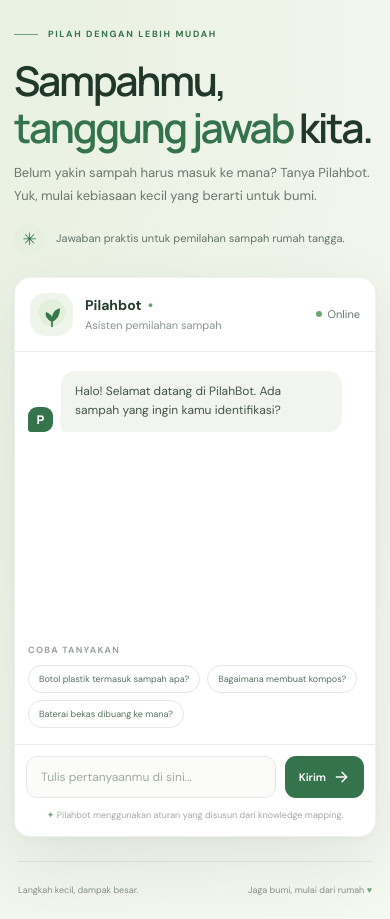
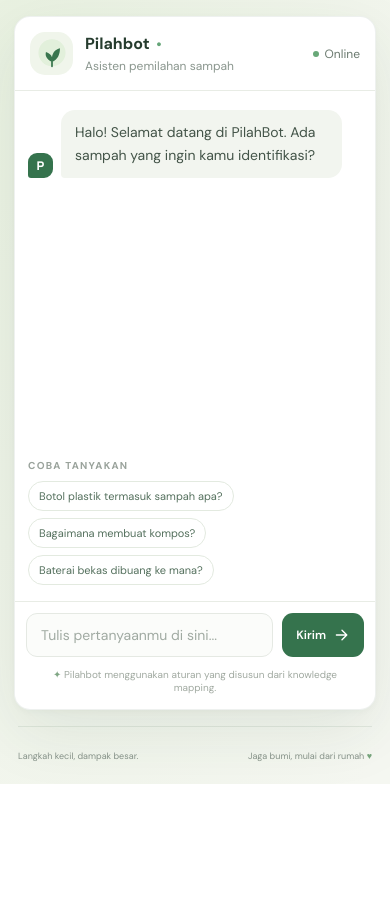
Before and after one commit to Fian-afk/pilahbot-flask, a Flask app: page / in a window 390 px wide. Shown: the part 66-985 px from the top of the page. After the commit the page ends 850 px from the top, so only its background shows below. Run offline with Flask 3, Linux system fonts and the light colour scheme.

Commit message:
fix: memperbaiki tampilan chat

```diff
--- a/pilahbot-chatbot-flask/static/css/style.css
+++ b/pilahbot-chatbot-flask/static/css/style.css
@@ -68,40 +68,14 @@ button { -webkit-tap-highlight-color: transparent; }
 .topbar-link:hover, .back-link:hover { color: var(--green-dark); text-decoration: underline; }
 
 .page {
-  width: min(1040px, calc(100% - 64px));
+  width: min(1120px, calc(100% - 64px));
   min-height: calc(100vh - 146px);
   margin: 0 auto;
-  padding: 46px 0 38px;
-  display: grid;
-  grid-template-columns: minmax(0, .92fr) minmax(420px, 1.08fr);
-  gap: clamp(35px, 6vw, 82px);
-  align-items: center;
+  padding: 26px 0;
 }
 
-.intro { position: relative; padding: 12px 0 26px; }
-.eyebrow { display: flex; align-items: center; gap: 10px; color: var(--green); font-size: 10px; font-weight: 700; letter-spacing: 1.7px; }
-.eyebrow-line { width: 24px; height: 1px; background: #70a17a; }
-
-h1 {
-  margin: 24px 0 19px;
-  color: #20372a;
-  font-family: "Manrope", sans-serif;
-  font-size: clamp(40px, 5vw, 61px);
-  font-weight: 600;
-  line-height: 1.14;
-  letter-spacing: -3.2px;
-}
-
-h1 span { color: var(--green); }
-.intro-copy { max-width: 390px; margin: 0; color: #69776d; font-size: 15px; line-height: 1.85; }
-.intro-note { display: flex; align-items: center; gap: 11px; max-width: 365px; margin-top: 31px; color: #637368; font-size: 12px; line-height: 1.6; }
-.note-icon { display: grid; width: 31px; height: 31px; flex: 0 0 31px; place-items: center; border-radius: 50%; color: var(--green); background: #e6efe0; font-size: 17px; }
-.leaf-art { position: absolute; z-index: -1; width: 54px; height: 24px; border-radius: 100% 0 100% 0; background: #dce9d5; opacity: .8; transform: rotate(-37deg); }
-.leaf-art-one { right: 3%; bottom: 1%; }
-.leaf-art-two { right: 0; bottom: 8%; width: 36px; height: 17px; transform: rotate(30deg); }
-
 .chat-card {
-  min-height: 590px;
+  min-height: calc(100vh - 198px);
   display: flex;
   flex-direction: column;
   overflow: hidden;
@@ -115,10 +89,10 @@ h1 span { color: var(--green); }
 .bot-avatar { width: 43px; height: 43px; display: grid; place-items: center; border-radius: 15px; background: #f0f5eb; }
 .bot-avatar svg { width: 42px; height: 42px; }
 .bot-details { flex: 1; }
-.bot-name { color: #263c2e; font-size: 14px; font-weight: 700; }
+.bot-name { color: #263c2e; font-size: 16px; font-weight: 700; }
 .verified { margin-left: 3px; color: #65a578; font-size: 9px; vertical-align: 2px; }
-.bot-caption { margin-top: 4px; color: #8a968e; font-size: 11px; }
-.online-label { display: flex; align-items: center; gap: 6px; color: #6a796e; font-size: 11px; }
+.bot-caption { margin-top: 4px; color: #8a968e; font-size: 12px; }
+.online-label { display: flex; align-items: center; gap: 6px; color: #6a796e; font-size: 12px; }
 .online-label span { width: 6px; height: 6px; }
 
 .messages { min-height: 0; flex: 1; display: flex; flex-direction: column; gap: 16px; overflow-y: auto; padding: 24px 20px 14px; scroll-behavior: smooth; }
@@ -127,26 +101,26 @@ h1 span { color: var(--green); }
 .message-user { align-self: flex-end; }
 .message-bot { align-self: flex-start; }
 .message-avatar { display: grid; width: 25px; height: 25px; flex: 0 0 25px; place-items: center; border-radius: 9px 9px 9px 3px; color: white; background: var(--green); font-family: "Manrope", sans-serif; font-size: 12px; font-weight: 800; }
-.message-bubble { padding: 11px 14px; border-radius: 14px; font-size: 12px; line-height: 1.65; white-space: pre-wrap; overflow-wrap: anywhere; }
+.message-bubble { padding: 11px 14px; border-radius: 14px; font-size: 14px; line-height: 1.65; white-space: pre-wrap; overflow-wrap: anywhere; }
 .message-bot .message-bubble { border-bottom-left-radius: 4px; color: #435448; background: #f2f5ef; }
 .message-user .message-bubble { border-bottom-right-radius: 4px; color: white; background: var(--green); }
-.message-meta { display: block; margin-top: 5px; color: #88948b; font-size: 10px; }
+.message-meta { display: block; margin-top: 5px; color: #88948b; font-size: 11px; }
 .message-user .message-meta { color: rgba(255,255,255,.72); }
 
 .suggestions { display: flex; flex-wrap: wrap; gap: 7px; padding: 8px 20px 16px; }
-.suggestion-label { width: 100%; margin-bottom: 2px; color: #9aa39c; font-size: 9px; font-weight: 700; letter-spacing: 1.25px; }
-.suggestion-chip { padding: 7px 10px; border: 1px solid #e3eae0; border-radius: 999px; color: #54705d; background: white; cursor: pointer; font-size: 10px; transition: background .15s, border-color .15s, color .15s; }
+.suggestion-label { width: 100%; margin-bottom: 2px; color: #9aa39c; font-size: 10px; font-weight: 700; letter-spacing: 1.25px; }
+.suggestion-chip { padding: 7px 10px; border: 1px solid #e3eae0; border-radius: 999px; color: #54705d; background: white; cursor: pointer; font-size: 12px; transition: background .15s, border-color .15s, color .15s; }
 .suggestion-chip:hover { border-color: #9bbc9c; color: var(--green-dark); background: #f4f8f1; }
 
 .chat-form { display: flex; gap: 9px; padding: 13px 15px; border-top: 1px solid var(--line); }
-.chat-form input { width: 0; min-width: 0; flex: 1; padding: 12px 14px; border: 1px solid #e5e9e3; border-radius: 11px; outline: none; color: var(--ink); background: #fbfcfa; font-size: 12px; transition: border-color .15s, box-shadow .15s; }
+.chat-form input { width: 0; min-width: 0; flex: 1; padding: 12px 14px; border: 1px solid #e5e9e3; border-radius: 11px; outline: none; color: var(--ink); background: #fbfcfa; font-size: 14px; transition: border-color .15s, box-shadow .15s; }
 .chat-form input::placeholder { color: #a0aaa2; }
 .chat-form input:focus { border-color: #9cbea0; box-shadow: 0 0 0 3px rgba(93, 145, 98, .1); }
-.send-button { display: flex; align-items: center; justify-content: center; gap: 8px; min-width: 87px; padding: 0 14px; border: 0; border-radius: 11px; color: white; background: var(--green); cursor: pointer; font-size: 11px; font-weight: 600; transition: background .15s; }
+.send-button { display: flex; align-items: center; justify-content: center; gap: 8px; min-width: 87px; padding: 0 14px; border: 0; border-radius: 11px; color: white; background: var(--green); cursor: pointer; font-size: 12px; font-weight: 600; transition: background .15s; }
 .send-button:hover { background: var(--green-dark); }
 .send-button:disabled { cursor: wait; opacity: .65; }
 .send-button svg { width: 16px; height: 16px; }
-.card-footnote { padding: 0 16px 15px; color: #a0a9a0; text-align: center; font-size: 9px; }
+.card-footnote { padding: 0 16px 15px; color: #a0a9a0; text-align: center; font-size: 10px; }
 .card-footnote span { color: #80a785; }
 .footer { width: min(1120px, calc(100% - 64px)); height: 64px; display: flex; align-items: center; justify-content: space-between; margin: 0 auto; border-top: 1px solid rgba(51, 91, 62, .1); color: #849087; font-size: 11px; }
 .footer span span { color: #77a47c; }
@@ -180,13 +154,8 @@ h1 span { color: var(--green); }
 .back-link { display: inline-block; margin-top: 22px; color: var(--green); font-size: 12px; font-weight: 600; text-decoration: none; }
 
 @media (max-width: 800px) {
-  .page { width: min(600px, calc(100% - 40px)); grid-template-columns: 1fr; gap: 27px; padding-top: 36px; }
-  .intro { padding: 0; }
-  h1 { margin: 17px 0 12px; font-size: clamp(39px, 8vw, 54px); }
-  .intro-copy { max-width: 490px; font-size: 14px; }
-  .intro-note { margin-top: 17px; }
-  .leaf-art { display: none; }
-  .chat-card { min-height: 555px; }
+  .page { width: min(720px, calc(100% - 40px)); padding: 24px 0; }
+  .chat-card { min-height: calc(100vh - 180px); }
   .messages { min-height: 250px; }
   .statistics-page { width: min(600px, calc(100% - 40px)); padding: 28px 0; }
   .metric-grid { grid-template-columns: repeat(2, minmax(0, 1fr)); }
@@ -199,17 +168,13 @@ h1 span { color: var(--green); }
   .topbar-note { font-size: 11px; }
   .topbar-actions { gap: 10px; }
   .topbar-link { font-size: 10px; }
-  .page { width: calc(100% - 28px); padding: 28px 0 24px; gap: 22px; }
-  .eyebrow { font-size: 9px; }
-  h1 { font-size: 41px; letter-spacing: -2.4px; }
-  .intro-copy { font-size: 13px; line-height: 1.7; }
-  .intro-note { font-size: 11px; }
-  .chat-card { min-height: 560px; border-radius: 16px; }
+  .page { width: calc(100% - 28px); padding: 16px 0; }
+  .chat-card { min-height: max(560px, calc(100vh - 150px)); border-radius: 16px; }
   .chat-header { padding: 15px; }
   .messages { padding: 19px 13px 12px; }
   .message { max-width: 94%; }
   .suggestions { padding-right: 13px; padding-left: 13px; }
-  .suggestion-chip { font-size: 9px; }
+  .suggestion-chip { font-size: 11px; }
   .chat-form { padding: 11px; }
   .send-button { min-width: 76px; }
   .footer { height: 58px; font-size: 9px; }
--- a/pilahbot-chatbot-flask/templates/index.html
+++ b/pilahbot-chatbot-flask/templates/index.html
@@ -20,18 +20,6 @@
   </header>
 
   <main class="page">
-    <section class="intro" aria-labelledby="page-title">
-      <div class="eyebrow"><span class="eyebrow-line"></span> PILAH DENGAN LEBIH MUDAH</div>
-      <h1 id="page-title">Sampahmu,<br><span>tanggung jawab</span> kita.</h1>
-      <p class="intro-copy">Belum yakin sampah harus masuk ke mana? Tanya Pilahbot. Yuk, mulai kebiasaan kecil yang berarti untuk bumi.</p>
-      <div class="intro-note">
-        <span class="note-icon" aria-hidden="true">✳</span>
-        <span>Jawaban praktis untuk pemilahan sampah rumah tangga.</span>
-      </div>
-      <div class="leaf-art leaf-art-one" aria-hidden="true"></div>
-      <div class="leaf-art leaf-art-two" aria-hidden="true"></div>
-    </section>
-
     <section class="chat-card" aria-label="Percakapan dengan Pilahbot">
       <div class="chat-header">
         <div class="bot-avatar" aria-hidden="true">
```
Also changed, not shown: pilahbot-chatbot-flask/instance/pilahbot.sqlite3.
